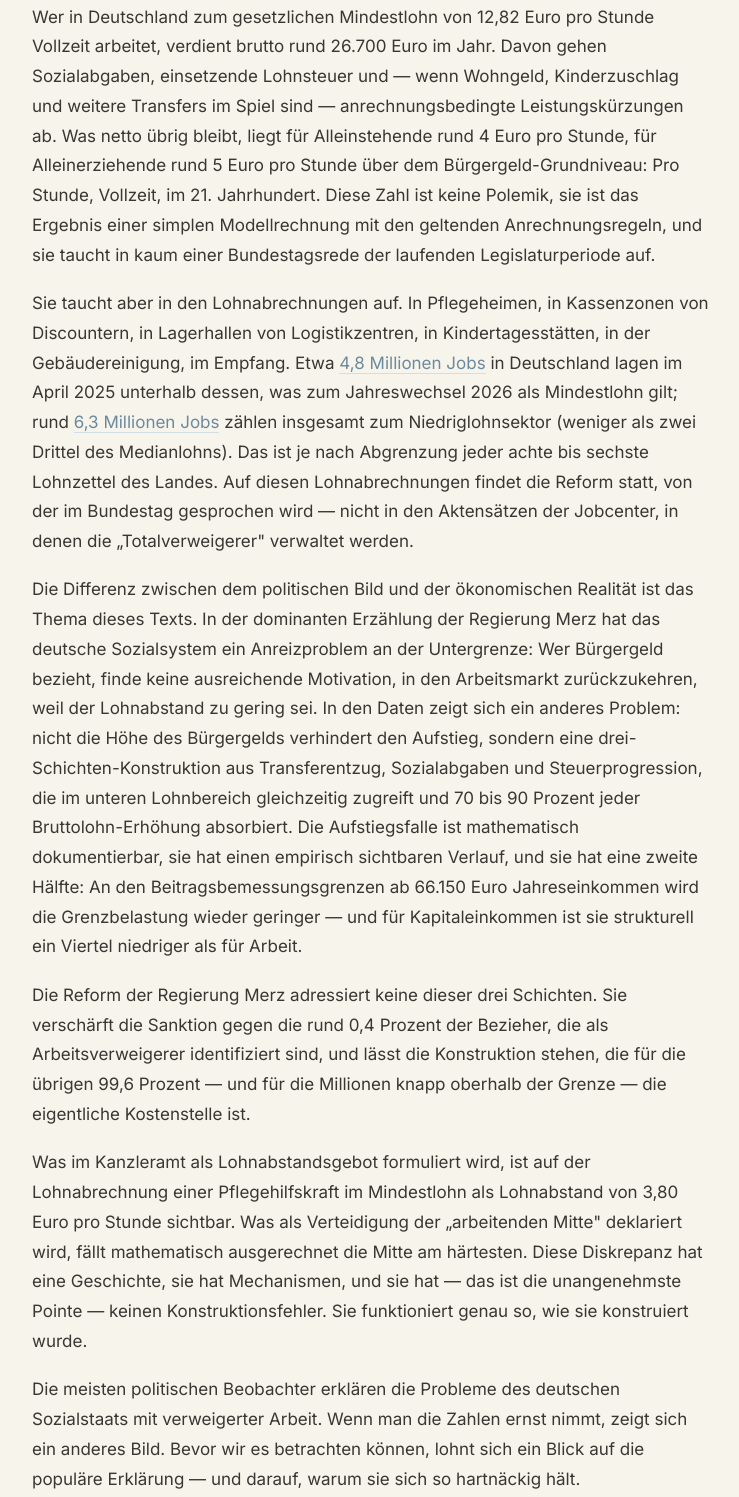
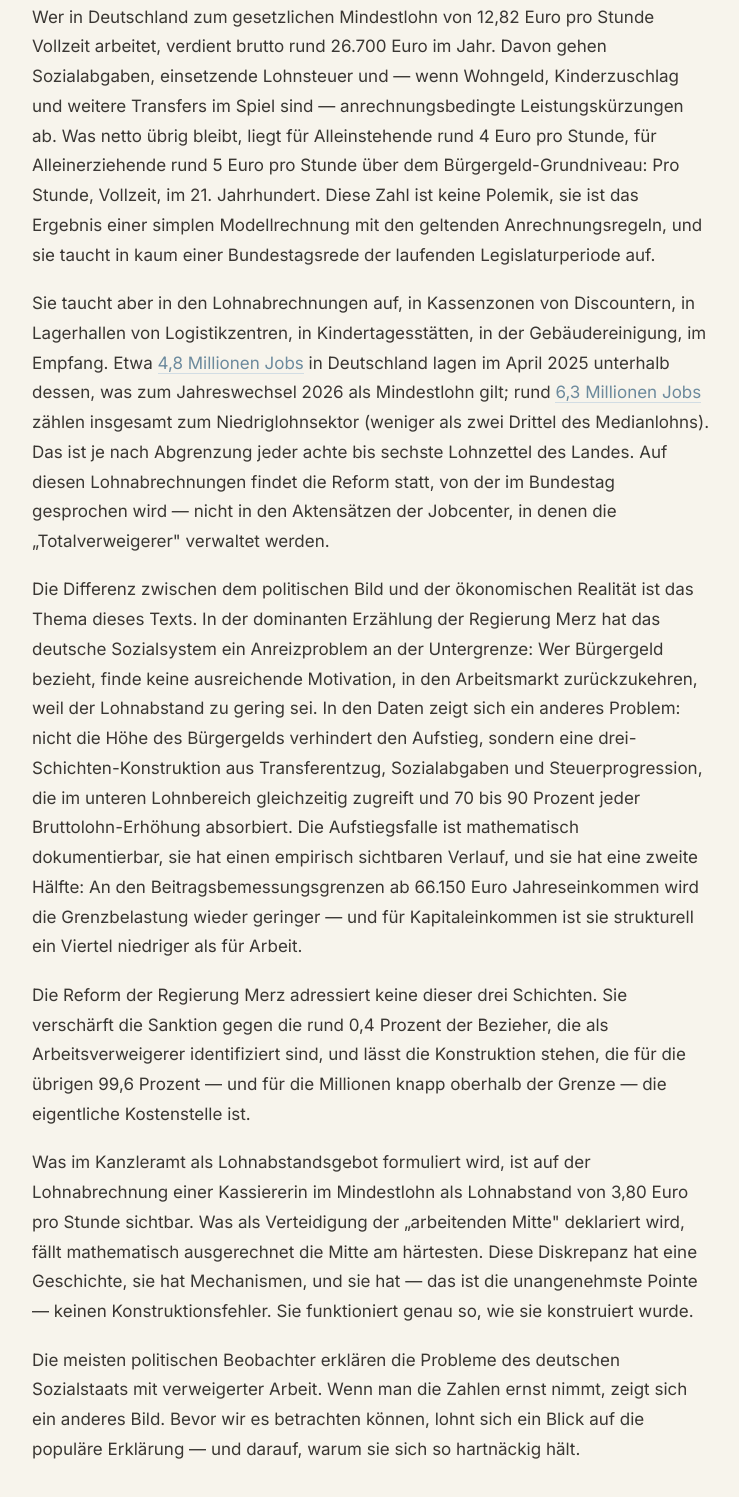
Before and after one commit to LinyingL/LinyingL.github.io, an Astro site: page /posts/arbeit-muss-sich-lohnen in a window 1280 px wide. Shown: the part 1154-2651 px from the top of the page, without its empty margins (268-1007 px from the left). Built offline with nearby package versions, Linux system fonts and the light colour scheme; Astro itself is replaced by a stand-in of ours.

Commit message:
Clarify examples of wage disparities in text
Replaced mentions of 'Pflegehilfskraft' with 'Kassiererin' to clarify examples of wage disparities. Adjusted wording for consistency in discussing the wage gap and its implications.

```diff
--- a/src/content/posts/arbeit-muss-sich-lohnen.md
+++ b/src/content/posts/arbeit-muss-sich-lohnen.md
@@ -22,13 +22,13 @@ Nur stellt der Satz die falsche Frage. Wenn Arbeit sich nicht lohnt — für wen
 
 Wer in Deutschland zum gesetzlichen Mindestlohn von 12,82 Euro pro Stunde Vollzeit arbeitet, verdient brutto rund 26.700 Euro im Jahr. Davon gehen Sozialabgaben, einsetzende Lohnsteuer und — wenn Wohngeld, Kinderzuschlag und weitere Transfers im Spiel sind — anrechnungsbedingte Leistungskürzungen ab. Was netto übrig bleibt, liegt für Alleinstehende rund 4 Euro pro Stunde, für Alleinerziehende rund 5 Euro pro Stunde über dem Bürgergeld-Grundniveau: Pro Stunde, Vollzeit, im 21. Jahrhundert. Diese Zahl ist keine Polemik, sie ist das Ergebnis einer simplen Modellrechnung mit den geltenden Anrechnungsregeln, und sie taucht in kaum einer Bundestagsrede der laufenden Legislaturperiode auf.
 
-Sie taucht aber in den Lohnabrechnungen auf. In Pflegeheimen, in Kassenzonen von Discountern, in Lagerhallen von Logistikzentren, in Kindertagesstätten, in der Gebäudereinigung, im Empfang. Etwa [4,8 Millionen Jobs](https://www.destatis.de/DE/Presse/Pressemitteilungen/2026/01/PD26_025_62.html) in Deutschland lagen im April 2025 unterhalb dessen, was zum Jahreswechsel 2026 als Mindestlohn gilt; rund [6,3 Millionen Jobs](https://www.destatis.de/DE/Presse/Pressemitteilungen/2025/12/PD25_434_623.html) zählen insgesamt zum Niedriglohnsektor (weniger als zwei Drittel des Medianlohns). Das ist je nach Abgrenzung jeder achte bis sechste Lohnzettel des Landes. Auf diesen Lohnabrechnungen findet die Reform statt, von der im Bundestag gesprochen wird — nicht in den Aktensätzen der Jobcenter, in denen die „Totalverweigerer" verwaltet werden.
+Sie taucht aber in den Lohnabrechnungen auf, in Kassenzonen von Discountern, in Lagerhallen von Logistikzentren, in Kindertagesstätten, in der Gebäudereinigung, im Empfang. Etwa [4,8 Millionen Jobs](https://www.destatis.de/DE/Presse/Pressemitteilungen/2026/01/PD26_025_62.html) in Deutschland lagen im April 2025 unterhalb dessen, was zum Jahreswechsel 2026 als Mindestlohn gilt; rund [6,3 Millionen Jobs](https://www.destatis.de/DE/Presse/Pressemitteilungen/2025/12/PD25_434_623.html) zählen insgesamt zum Niedriglohnsektor (weniger als zwei Drittel des Medianlohns). Das ist je nach Abgrenzung jeder achte bis sechste Lohnzettel des Landes. Auf diesen Lohnabrechnungen findet die Reform statt, von der im Bundestag gesprochen wird — nicht in den Aktensätzen der Jobcenter, in denen die „Totalverweigerer" verwaltet werden.
 
 Die Differenz zwischen dem politischen Bild und der ökonomischen Realität ist das Thema dieses Texts. In der dominanten Erzählung der Regierung Merz hat das deutsche Sozialsystem ein Anreizproblem an der Untergrenze: Wer Bürgergeld bezieht, finde keine ausreichende Motivation, in den Arbeitsmarkt zurückzukehren, weil der Lohnabstand zu gering sei. In den Daten zeigt sich ein anderes Problem: nicht die Höhe des Bürgergelds verhindert den Aufstieg, sondern eine drei-Schichten-Konstruktion aus Transferentzug, Sozialabgaben und Steuerprogression, die im unteren Lohnbereich gleichzeitig zugreift und 70 bis 90 Prozent jeder Bruttolohn-Erhöhung absorbiert. Die Aufstiegsfalle ist mathematisch dokumentierbar, sie hat einen empirisch sichtbaren Verlauf, und sie hat eine zweite Hälfte: An den Beitragsbemessungsgrenzen ab 66.150 Euro Jahreseinkommen wird die Grenzbelastung wieder geringer — und für Kapitaleinkommen ist sie strukturell ein Viertel niedriger als für Arbeit.
 
 Die Reform der Regierung Merz adressiert keine dieser drei Schichten. Sie verschärft die Sanktion gegen die rund 0,4 Prozent der Bezieher, die als Arbeitsverweigerer identifiziert sind, und lässt die Konstruktion stehen, die für die übrigen 99,6 Prozent — und für die Millionen knapp oberhalb der Grenze — die eigentliche Kostenstelle ist.
 
-Was im Kanzleramt als Lohnabstandsgebot formuliert wird, ist auf der Lohnabrechnung einer Pflegehilfskraft im Mindestlohn als Lohnabstand von 3,80 Euro pro Stunde sichtbar. Was als Verteidigung der „arbeitenden Mitte" deklariert wird, fällt mathematisch ausgerechnet die Mitte am härtesten. Diese Diskrepanz hat eine Geschichte, sie hat Mechanismen, und sie hat — das ist die unangenehmste Pointe — keinen Konstruktionsfehler. Sie funktioniert genau so, wie sie konstruiert wurde.
+Was im Kanzleramt als Lohnabstandsgebot formuliert wird, ist auf der Lohnabrechnung einer Kassiererin im Mindestlohn als Lohnabstand von 3,80 Euro pro Stunde sichtbar. Was als Verteidigung der „arbeitenden Mitte" deklariert wird, fällt mathematisch ausgerechnet die Mitte am härtesten. Diese Diskrepanz hat eine Geschichte, sie hat Mechanismen, und sie hat — das ist die unangenehmste Pointe — keinen Konstruktionsfehler. Sie funktioniert genau so, wie sie konstruiert wurde.
 
 Die meisten politischen Beobachter erklären die Probleme des deutschen Sozialstaats mit verweigerter Arbeit. Wenn man die Zahlen ernst nimmt, zeigt sich ein anderes Bild. Bevor wir es betrachten können, lohnt sich ein Blick auf die populäre Erklärung — und darauf, warum sie sich so hartnäckig hält.
 
```
